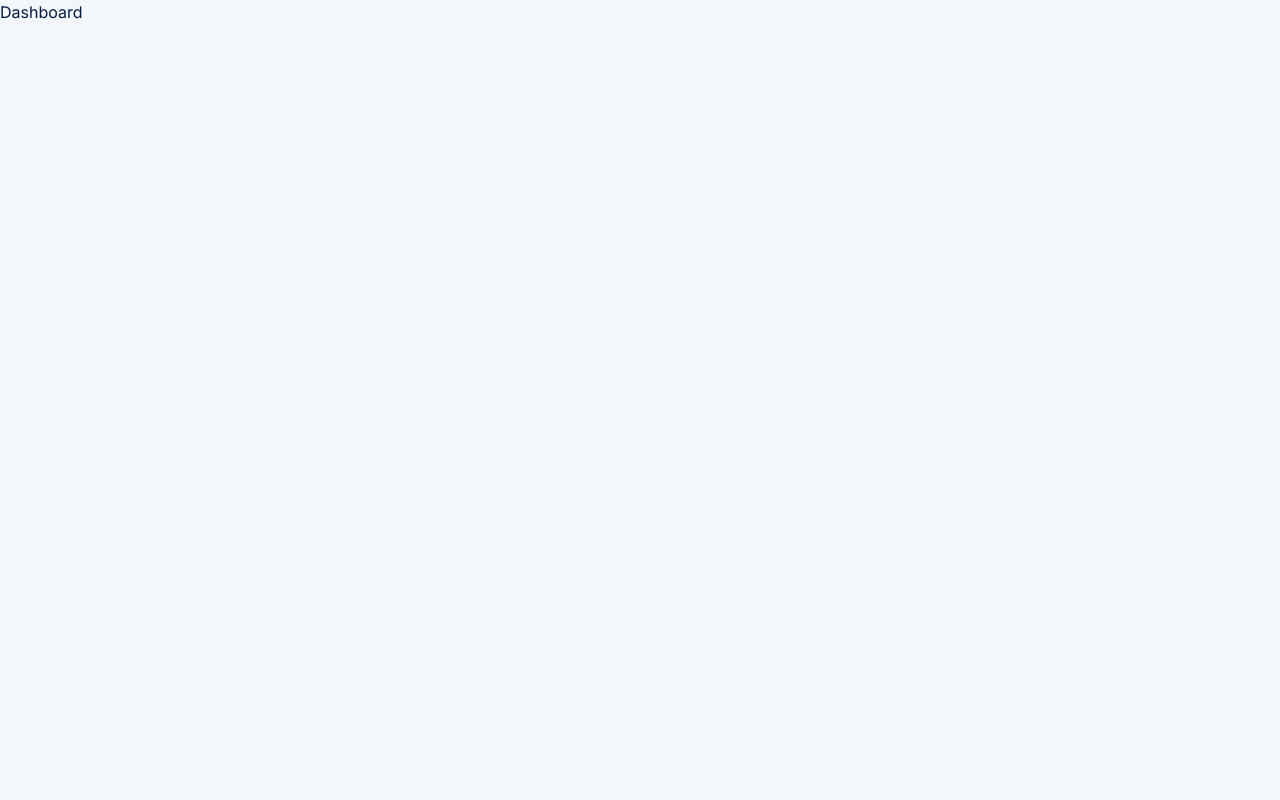
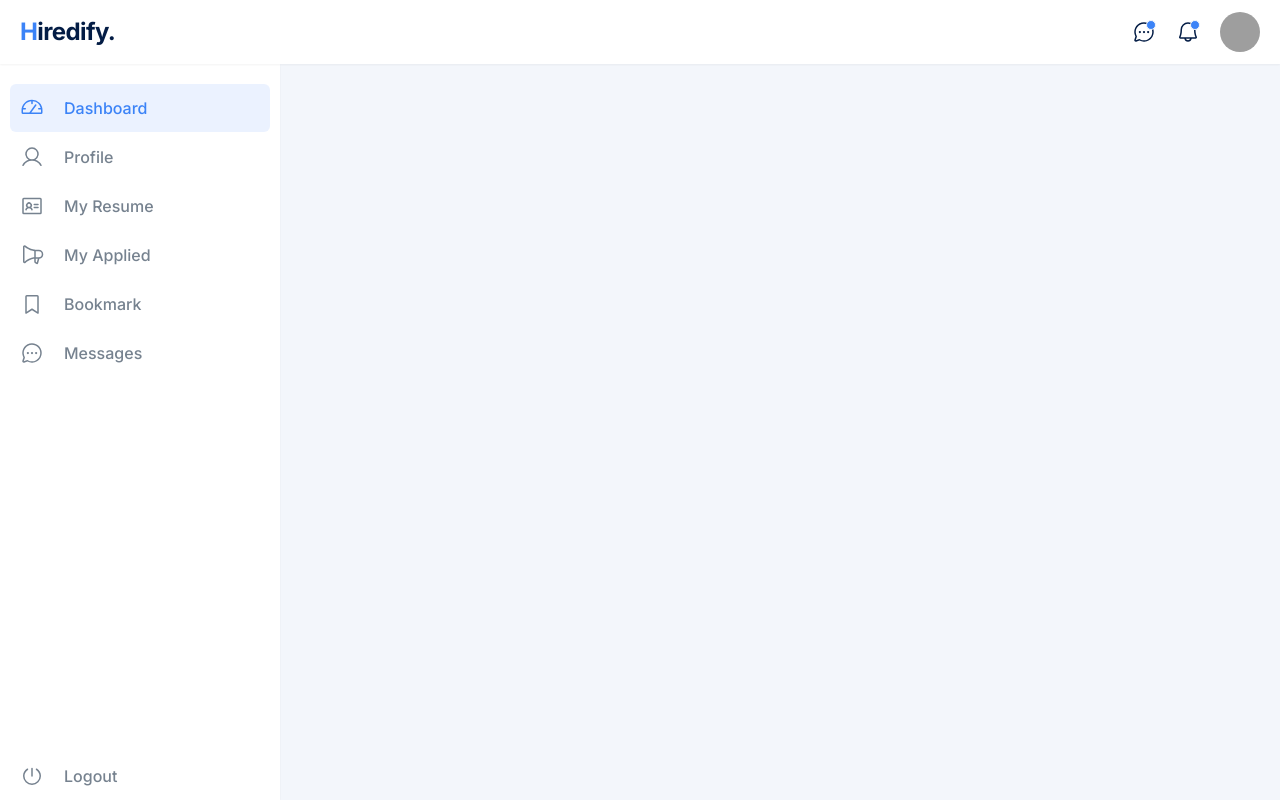
Before and after one commit to loqman1235/hiredify-job-listing-app, a Next.js app: page /dashboard in a window 1280 px wide. Built offline with nearby package versions, Linux system fonts and the light colour scheme; grey boxes are pictures that could not be loaded.

Commit message:
finish sidebar

```diff
--- /dev/null
+++ b/src/app/dashboard/(components)/Sidebar.tsx
@@ -0,0 +1,21 @@
+import { PiPower } from "react-icons/pi";
+import SidebarLinks from "./SidebarLinks";
+
+const Sidebar = () => {
+  return (
+    <div className="flex h-[calc(100vh-var(--navbar-height))] w-[var(--dashboard-sidebar-width)] flex-col bg-foreground shadow-sm">
+      <SidebarLinks />
+
+      <div className="mt-auto px-2.5">
+        <button className="flex w-full items-center gap-5 rounded-md px-2.5 py-3 font-medium text-text-secondary transition hover:bg-primary/10 hover:text-primary">
+          <span>
+            <PiPower className="size-6" />
+          </span>
+          <span>Logout</span>
+        </button>
+      </div>
+    </div>
+  );
+};
+
+export default Sidebar;
--- /dev/null
+++ b/src/app/dashboard/(components)/SidebarLinks.tsx
@@ -0,0 +1,45 @@
+"use client";
+
+import Link from "next/link";
+import { usePathname } from "next/navigation";
+import {
+  PiBookmarkSimple,
+  PiChatCircleDots,
+  PiGauge,
+  PiIdentificationCard,
+  PiMegaphone,
+  PiUser,
+} from "react-icons/pi";
+
+const sidebarNav = [
+  { icon: PiGauge, text: "dashboard", href: "/dashboard" },
+  { icon: PiUser, text: "profile", href: "/dashboard/profile" },
+  { icon: PiIdentificationCard, text: "my resume", href: "/dashboard/resume" },
+  { icon: PiMegaphone, text: "my applied", href: "/dashboard/applied" },
+  { icon: PiBookmarkSimple, text: "bookmark", href: "/dashboard/bookmark" },
+  { icon: PiChatCircleDots, text: "messages", href: "/dashboard/messages" },
+] as const;
+
+const SidebarLinks = () => {
+  const pathname = usePathname();
+
+  return (
+    <ul className="space-y-px px-2.5 py-5">
+      {sidebarNav.map((item) => (
+        <li key={item.href}>
+          <Link
+            href={item.href}
+            className={`flex items-center gap-5 rounded-md px-2.5 py-3 font-medium text-text-secondary transition hover:bg-primary/10 hover:text-primary ${pathname === item.href && "bg-primary/10 !text-primary"}`}
+          >
+            <span>
+              <item.icon className="size-6" />
+            </span>
+            <span className="capitalize">{item.text}</span>
+          </Link>
+        </li>
+      ))}
+    </ul>
+  );
+};
+
+export default SidebarLinks;
--- a/src/app/dashboard/layout.tsx
+++ b/src/app/dashboard/layout.tsx
@@ -1,5 +1,22 @@
+import Navbar from "@/components/hero/Navbar";
+import { Metadata } from "next";
+import Sidebar from "./(components)/Sidebar";
+
+export const metadata: Metadata = {
+  title: "Hiredify | Dashboard",
+  description: "Job listing website",
+};
+
 const layout = ({ children }: { children: React.ReactNode }) => {
-  return <main>{children}</main>;
+  return (
+    <main>
+      <Navbar />
+      <div className="flex">
+        <Sidebar />
+        <div className="p-5">{children}</div>
+      </div>
+    </main>
+  );
 };
 
 export default layout;
--- a/src/app/dashboard/page.tsx
+++ b/src/app/dashboard/page.tsx
@@ -1,9 +1,5 @@
-import React from 'react'
+const Dashboard = () => {
+  return <div></div>;
+};
 
-const Dashboard = () => {
-  return (
-    <div>Dashboard</div>
-  )
-}
-
-export default Dashboard
+export default Dashboard;
--- /dev/null
+++ b/src/app/dashboard/profile/page.tsx
@@ -0,0 +1,5 @@
+const profile = () => {
+  return <div>profile</div>;
+};
+
+export default profile;
--- a/src/app/globals.css
+++ b/src/app/globals.css
@@ -25,6 +25,10 @@
 
   --destructive-foreground: 0 71% 43%;
   --destructive-background: 0 83% 95%;
+
+  /* Sizes */
+  --navbar-height: 64px;
+  --dashboard-sidebar-width: 280px;
 }
 
 @layer base {
@@ -72,7 +76,7 @@
   /* Active bullet style */
   .custom-bullet-active {
     width: 40px;
-    background-color: black;
+    background-color: hsl(var(--primary));
   }
 }
 
--- a/src/components/Footer.tsx
+++ b/src/components/Footer.tsx
@@ -10,7 +10,7 @@ import {
 
 const Footer = () => {
   return (
-    <div className="bg-footer w-full px-10">
+    <div className="w-full bg-footer px-5">
       <div className="mx-auto grid max-w-7xl grid-cols-1 gap-5 border-b border-b-muted py-10 md:grid-cols-4">
         <div className="flex flex-col gap-5">
           <Brand className="text-xl" />
--- a/src/components/hero/Hero.tsx
+++ b/src/components/hero/Hero.tsx
@@ -7,7 +7,7 @@ const Hero = () => {
     <div className="h-screen w-full bg-gradient-to-br from-[var(--gradient-blue-1)] from-0% via-[var(--gradient-blue-2)] via-[24%] to-[var(--gradient-blue-1)] to-100%">
       <Navbar />
 
-      <div className="relative mx-auto flex h-[calc(100vh-64px)] max-w-7xl items-center justify-between gap-5 px-5 md:px-10">
+      <div className="relative mx-auto flex h-[calc(100vh-var(--nevbar-height))] max-w-7xl items-center justify-between gap-5 px-5">
         {/* HEADING AND SEARCHBAR */}
         <div className="flex w-full flex-col gap-10 md:w-[60%]">
           <h1 className="text-5xl font-extrabold tracking-[-1.43px] md:text-6xl">
--- a/src/components/hero/NavLinks.tsx
+++ b/src/components/hero/NavLinks.tsx
@@ -15,7 +15,7 @@ const NavLinks = () => {
   const pathname = usePathname();
 
   return (
-    <ul className="hidden items-center gap-7 md:flex">
+    <ul className="hidden items-center gap-6 md:flex">
       {navLinks.map((link) => (
         <li
           key={link.text}
--- a/src/components/hero/Navbar.tsx
+++ b/src/components/hero/Navbar.tsx
@@ -1,17 +1,30 @@
+"use client";
 import Brand from "@/components/common/Brand";
 import Button from "@/components/common/Button";
 import NavLinks from "./NavLinks";
 import Link from "next/link";
+import { usePathname } from "next/navigation";
+import UserAvatar from "../common/UserAvatar";
+import { PiBell, PiChatCircleDots } from "react-icons/pi";
 
 const Navbar = () => {
+  const pathname = usePathname();
+
+  const isLoggedIn = true;
+
+  console.log();
+
   return (
-    <div className="h-[64px] w-full">
-      <div className="mx-auto flex h-full max-w-7xl items-center justify-between px-5 md:px-10">
-        <div className="flex items-center gap-20">
+    <div
+      className={`relative z-40 h-[var(--navbar-height)] w-full ${pathname.startsWith("/dashboard") && "bg-foreground shadow-sm"}`}
+    >
+      <div className="mx-auto flex h-full max-w-7xl items-center justify-between px-5">
+        <div className="flex items-center gap-10">
           <Brand />
-          <NavLinks />
+          {!pathname.startsWith("/dashboard") && <NavLinks />}
         </div>
 
+        {!isLoggedIn ? (
           <div className="flex items-center gap-2">
             <Button variant="secondary" asChild>
               <Link href="/login">Login</Link>
@@ -20,6 +33,22 @@ const Navbar = () => {
               <Link href="/register">Sign Up</Link>
             </Button>
           </div>
+        ) : (
+          <div className="flex items-center gap-5">
+            <button className="relative">
+              <PiChatCircleDots className="size-6" />
+              <span className="absolute right-0 top-0 rounded-full border border-background bg-primary p-1 text-xs"></span>
+            </button>
+            <button className="relative">
+              <PiBell className="size-6" />
+              <span className="absolute right-0 top-0 rounded-full border border-background bg-primary p-1 text-xs"></span>
+            </button>
+            <UserAvatar
+              className="h-10 w-10"
+              avatarUrl="https://randomuser.me/api/portraits/men/1.jpg"
+            />
+          </div>
+        )}
       </div>
     </div>
   );
--- a/src/components/sections/Section.tsx
+++ b/src/components/sections/Section.tsx
@@ -10,7 +10,7 @@ type SectionProps = {
 const Section = ({ title, description, className, children }: SectionProps) => {
   return (
     <section className="py-20">
-      <div className={`mx-auto max-w-7xl ${cn("px-5 md:px-10", className)}`}>
+      <div className={`mx-auto max-w-7xl ${cn("px-5", className)}`}>
         <header className="mb-10 flex w-full flex-col items-center justify-center gap-2 text-center">
           <h3 className="text-xl font-bold tracking-tight md:text-2xl">
             {title}
```
Lines whose indentation alone changed are shown as unchanged.
